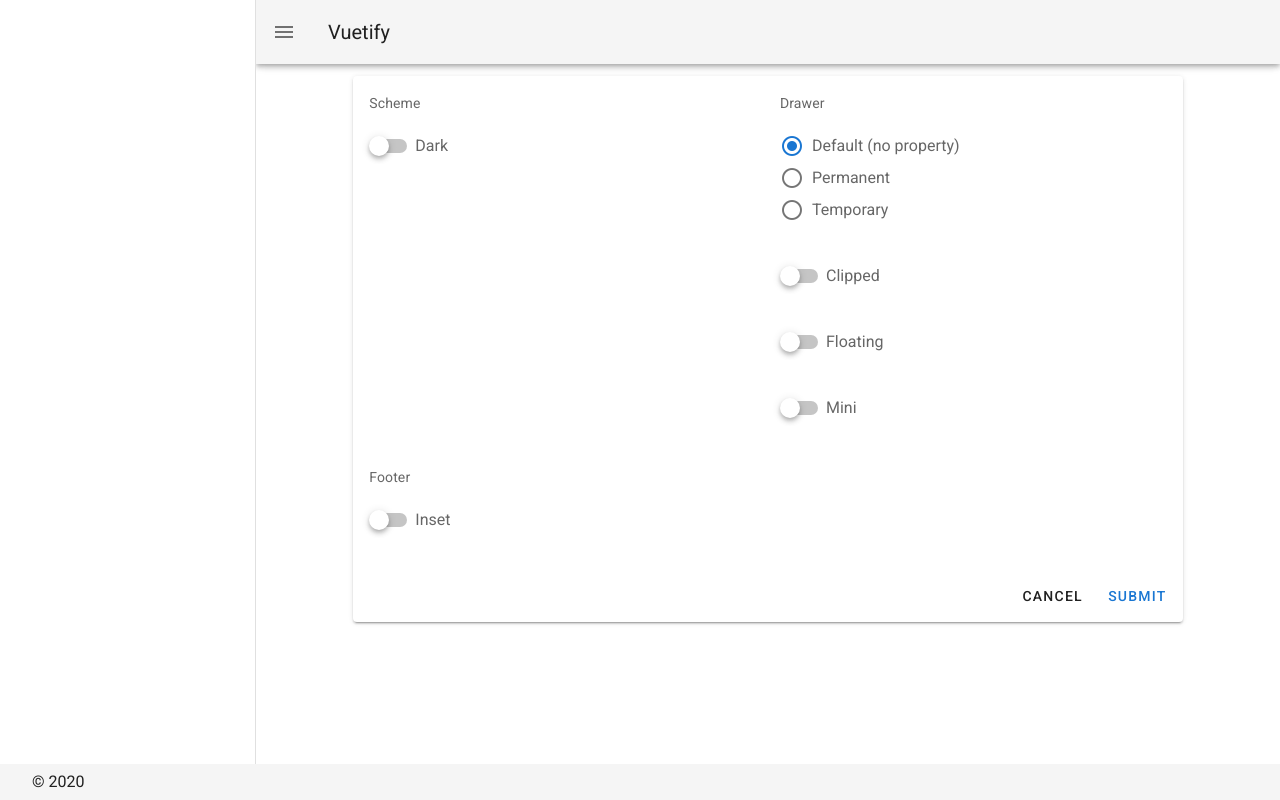
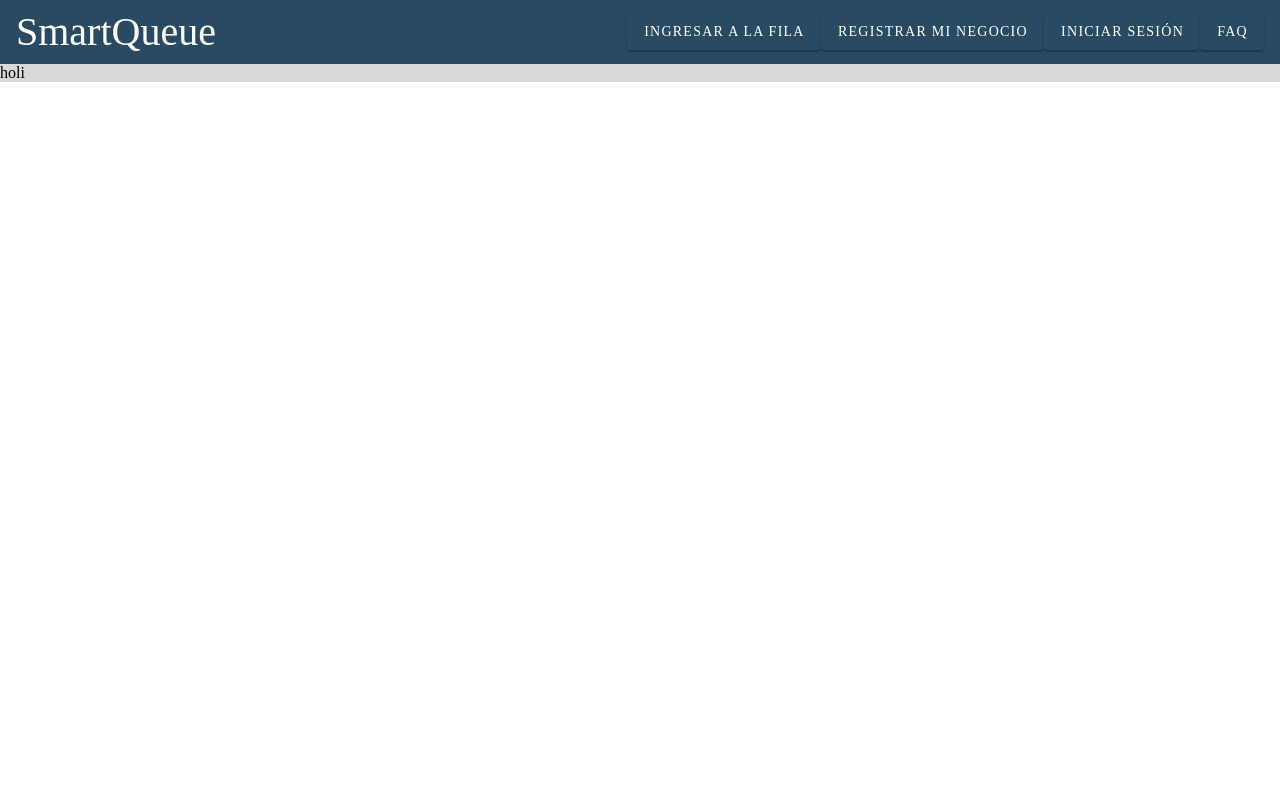
Before and after one commit to ManachoM/SmartQueue, a Vue app in the folder src/main/resources/smartqueuefront/: page / in a window 1280 px wide. Built offline with nearby package versions, Linux system fonts and the light colour scheme.

Commit message:
navbar feo hecho

```diff
--- a/src/main/resources/smartqueuefront/src/components/NavBar.vue
+++ b/src/main/resources/smartqueuefront/src/components/NavBar.vue
@@ -1,115 +1,35 @@
 <template>
-  <v-app id="sandbox">
-    <v-navigation-drawer
-        v-model="primaryDrawer.model"
-        :clipped="primaryDrawer.clipped"
-        :floating="primaryDrawer.floating"
-        :mini-variant="primaryDrawer.mini"
-        :permanent="primaryDrawer.type === 'permanent'"
-        :temporary="primaryDrawer.type === 'temporary'"
-        app
-        overflow
-    ></v-navigation-drawer>
+  <nav>
+    <v-toolbar flat app color = "#284b63">
+      <v-toolbar-title>
+        <span class = "white tamaño-titulo">Smart</span>
+        <span class = "white tamaño-titulo">Queue</span>
+      </v-toolbar-title>
+      <v-spacer></v-spacer>
+      <v-btn href = "/" color = "#284b63">
+        <span class = "white">
+          Ingresar a la fila
+        </span>
+        <v-icon>fas fa-tachometer-alt</v-icon>
+      </v-btn>
+      <v-btn href = "/" color = "#284b63">
+        <span class = "white">
+          Registrar mi negocio
+        </span>
+      </v-btn>
+      <v-btn href = "/" color = "#284b63">
+        <span class = "white">
+          Iniciar Sesión
+        </span>
+      </v-btn>
+      <v-btn href = "/" color = "#284b63">
+        <span class = "white">
+          FAQ
+        </span>
+      </v-btn>
 
-    <v-app-bar
-        :clipped-left="primaryDrawer.clipped"
-        app
-    >
-      <v-app-bar-nav-icon
-          v-if="primaryDrawer.type !== 'permanent'"
-          @click.stop="primaryDrawer.model = !primaryDrawer.model"
-      ></v-app-bar-nav-icon>
-      <v-toolbar-title>Vuetify</v-toolbar-title>
-    </v-app-bar>
-
-    <v-main>
-      <v-container fluid>
-        <v-row
-            align="center"
-            justify="center"
-        >
-          <v-col cols="10">
-            <v-card>
-              <v-card-text>
-                <v-row>
-                  <v-col
-                      cols="12"
-                      md="6"
-                  >
-                    <span>Scheme</span>
-                    <v-switch
-                        v-model="$vuetify.theme.dark"
-                        primary
-                        label="Dark"
-                    ></v-switch>
-                  </v-col>
-                  <v-col
-                      cols="12"
-                      md="6"
-                  >
-                    <span>Drawer</span>
-                    <v-radio-group
-                        v-model="primaryDrawer.type"
-                        column
-                    >
-                      <v-radio
-                          v-for="drawer in drawers"
-                          :key="drawer"
-                          :label="drawer"
-                          :value="drawer.toLowerCase()"
-                          primary
-                      ></v-radio>
-                    </v-radio-group>
-                    <v-switch
-                        v-model="primaryDrawer.clipped"
-                        label="Clipped"
-                        primary
-                    ></v-switch>
-                    <v-switch
-                        v-model="primaryDrawer.floating"
-                        label="Floating"
-                        primary
-                    ></v-switch>
-                    <v-switch
-                        v-model="primaryDrawer.mini"
-                        label="Mini"
-                        primary
-                    ></v-switch>
-                  </v-col>
-                  <v-col
-                      cols="12"
-                      md="6"
-                  >
-                    <span>Footer</span>
-                    <v-switch
-                        v-model="footer.inset"
-                        label="Inset"
-                        primary
-                    ></v-switch>
-                  </v-col>
-                </v-row>
-              </v-card-text>
-              <v-card-actions>
-                <v-spacer></v-spacer>
-                <v-btn text>Cancel</v-btn>
-                <v-btn
-                    text
-                    color="primary"
-                >Submit</v-btn>
-              </v-card-actions>
-            </v-card>
-          </v-col>
-        </v-row>
-      </v-container>
-    </v-main>
-
-    <v-footer
-        :inset="footer.inset"
-        app
-    >
-      <span class="px-4">&copy; {{ new Date().getFullYear() }}</span>
-    </v-footer>
-  </v-app>
+    </v-toolbar>
+  </nav>
 </template>
 <script>
 export default {
@@ -128,3 +48,12 @@ export default {
   }),
 }
 </script>
+
+<style>
+  .white{
+    color: #fff;
+  }
+  .tamaño-titulo{
+    font-size: 200%;
+  }
+</style>
--- a/src/main/resources/smartqueuefront/src/views/Home.vue
+++ b/src/main/resources/smartqueuefront/src/views/Home.vue
@@ -1,6 +1,8 @@
-<template>
-  <div id="home">
+<template class = "background-color-page">
+  <div id="home" class = "background-color-page">
     <NavBar/>
+    <p>holi</p>
+
   </div>
 </template>
 
@@ -12,3 +14,9 @@ export default {
   components: {NavBar}
 };
 </script>
+
+<style>
+  .background-color-page{
+    background-color: #d9d9d9;
+  }
+</style>
```
Also changed, not shown: 19 other files (tests, documents, lock files or other folders).
